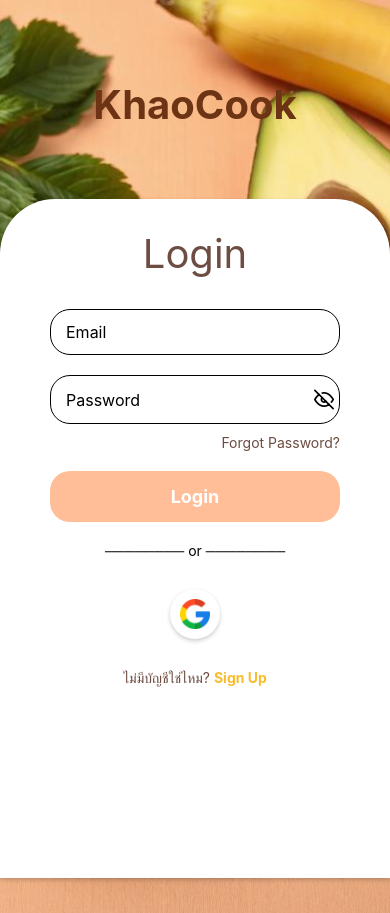
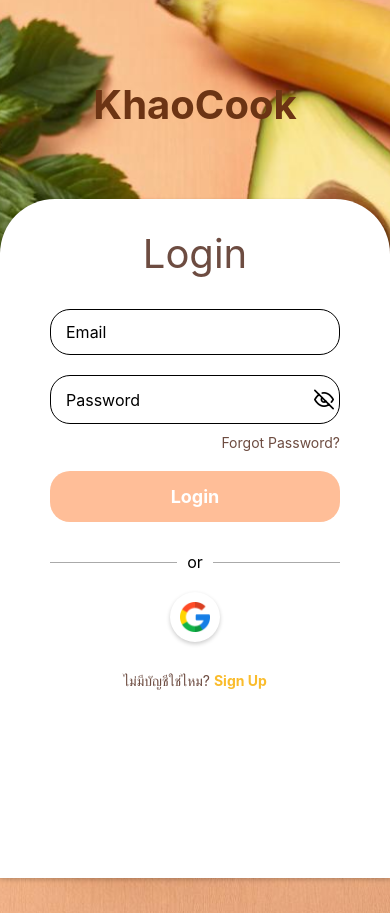
Before and after one commit to CallmePP/ProjectKhaoCook, a React Native app: screen /Login in a window 390 px wide. Built offline with nearby package versions, Linux system fonts and the light colour scheme.

Commit message:
debugText

```diff
--- a/screens/LoginScreen.js
+++ b/screens/LoginScreen.js
@@ -3,14 +3,13 @@
 import InputField from "../components/InputField";
 import Button from "../components/Button";
 import GoogleLoginButton from "../components/GoogleLoginButton";
-import { useNavigation } from "@react-navigation/native"; // ใช้ useNavigation hook
+import { useNavigation } from "@react-navigation/native";
 
 const LoginScreen = () => {
-  const navigation = useNavigation(); // ใช้ hook สำหรับการนำทาง
+  const navigation = useNavigation();
 
-  // ฟังก์ชัน handleLogin ที่จะนำทางไปหน้า HomeScreen
   const handleLogin = () => {
-    navigation.navigate("MainTabs"); // ไปที่ TabNavigator ที่เป็นหน้าหลัก
+    navigation.navigate("MainTabs");
   };
 
   return (
@@ -22,19 +21,24 @@
       <View style={styles.overlay}>
         <Text style={styles.title}>KhaoCook</Text>
 
-        {/* ฟอร์ม Login */}
         <View style={styles.form}>
           <Text style={styles.header}>Login</Text>
           <InputField placeholder="Email" />
           <InputField placeholder="Password" secureTextEntry />
+
           <TouchableOpacity>
             <Text style={styles.forgotPassword}>Forgot Password?</Text>
           </TouchableOpacity>
 
-          {/* ปุ่ม Login */}
-          <Button title="Login" onPress={handleLogin} /> {/* เรียกใช้ handleLogin */}
+          <Button title="Login" onPress={handleLogin} />
 
-          <Text style={styles.orText}>──────── or ────────</Text>
+          {/* Divider with "or" */}
+          <View style={styles.orContainer}>
+            <View style={styles.line} />
+            <Text style={styles.orText}>or</Text>
+            <View style={styles.line} />
+          </View>
+
           <GoogleLoginButton onPress={() => {}} />
 
           <TouchableOpacity onPress={() => navigation.navigate("SignUp")}>
@@ -65,7 +69,7 @@
     fontWeight: "bold",
     color: "#6C3414",
     marginTop: 40,
-    top: 40
+    top: 40,
   },
   form: {
     flex: 1,
@@ -86,18 +90,27 @@
     color: "#6D4C41",
     marginBottom: 1,
     alignSelf: "center",
-    top: -20
+    top: -20,
   },
   forgotPassword: {
     color: "#6D4C41",
     textAlign: "right",
     marginBottom: 10,
   },
+  orContainer: {
+    flexDirection: "row",
+    alignItems: "center",
+    marginVertical: 20,
+  },
+  line: {
+    flex: 1,
+    height: 1,
+    backgroundColor: "#aaa",
+  },
   orText: {
-    textAlign: "center",
-    marginVertical: 10,
-    color: "#000000",
-    marginBottom: 30,
+    marginHorizontal: 10,
+    color: "#000",
+    fontSize: 16,
   },
   signUpText: {
     textAlign: "center",
```
Also changed, not shown: screens/EditProfile.js (added).
